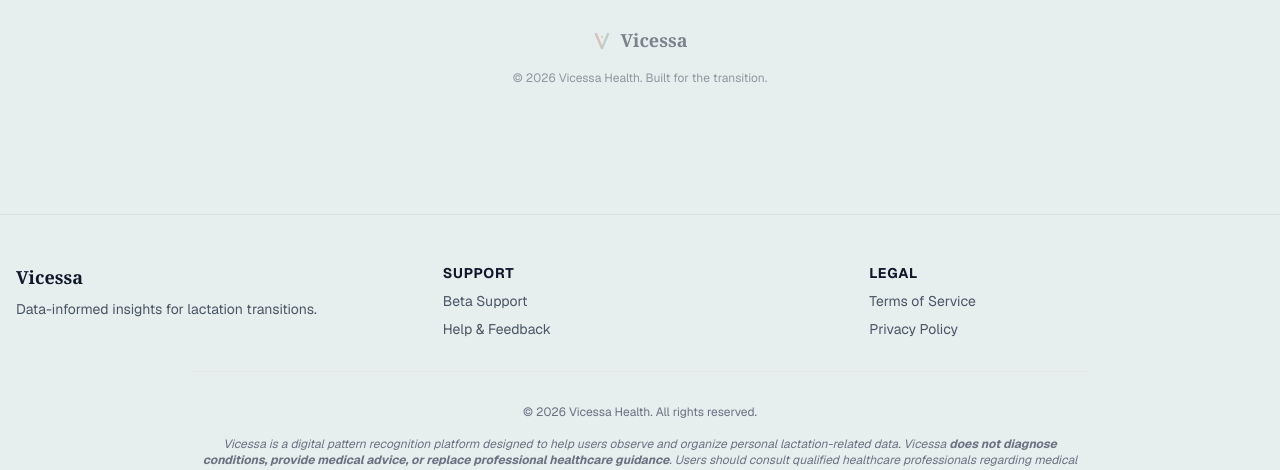
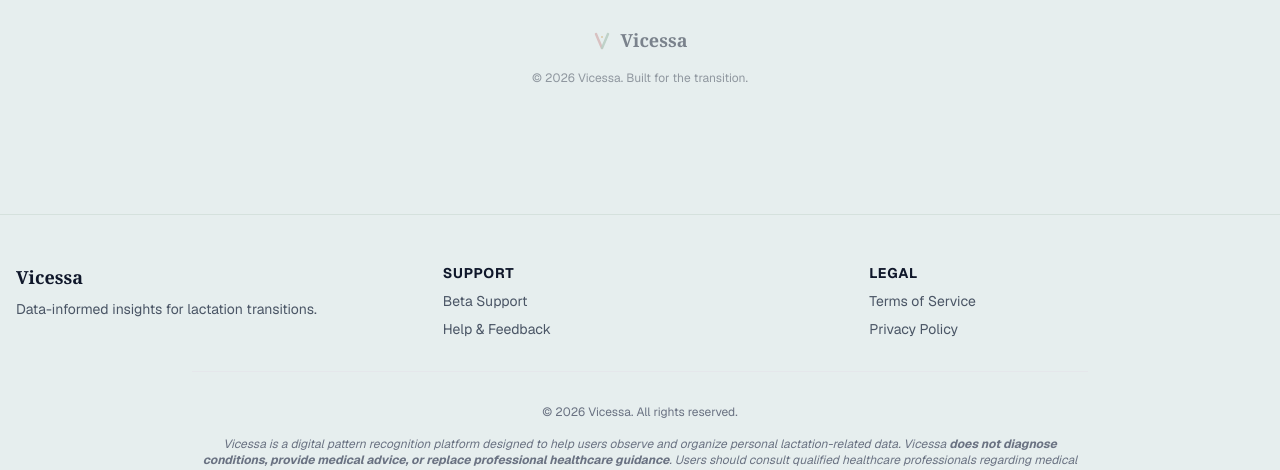
Before and after one commit to lambomethods/vicessa, a Next.js app: page / in a window 1280 px wide. Shown: the part 1353-1823 px from the top of the page. Built offline with nearby package versions, Linux system fonts and the light colour scheme; no server answers.

Commit message:
Refactor: Remove 'Health' from brand name

```diff
--- a/src/app/about/page.tsx
+++ b/src/app/about/page.tsx
@@ -95,7 +95,7 @@ export default function AboutPage() {
                     <Logo className="w-5 h-5" showText={false} />
                     <span className="font-serif font-bold text-lg text-[var(--foreground)]">Vicessa</span>
                 </div>
-                <p className="text-xs text-[var(--foreground)]/40">© 2026 Vicessa Health. Built for the transition.</p>
+                <p className="text-xs text-[var(--foreground)]/40">© 2026 Vicessa. Built for the transition.</p>
             </footer>
         </div>
     )
--- a/src/app/page.tsx
+++ b/src/app/page.tsx
@@ -183,7 +183,7 @@ export default async function Home() {
           <Logo className="w-5 h-5" showText={false} />
           <span className="font-serif font-bold text-lg text-[var(--foreground)]">Vicessa</span>
         </div>
-        <p className="text-xs text-[var(--foreground)]/40">© 2026 Vicessa Health. Built for the transition.</p>
+        <p className="text-xs text-[var(--foreground)]/40">© 2026 Vicessa. Built for the transition.</p>
       </footer>
     </div >
   )
--- a/src/components/ui/Footer.tsx
+++ b/src/components/ui/Footer.tsx
@@ -27,7 +27,7 @@ export function Footer() {
 
                 <div className="border-t border-gray-200 pt-8 text-center text-xs text-gray-500 max-w-4xl mx-auto space-y-4">
                     <p>
-                        © {new Date().getFullYear()} Vicessa Health. All rights reserved.
+                        © {new Date().getFullYear()} Vicessa. All rights reserved.
                     </p>
                     <p className="italic">
                         Vicessa is a digital pattern recognition platform designed to help users observe and organize personal lactation-related data.
```
